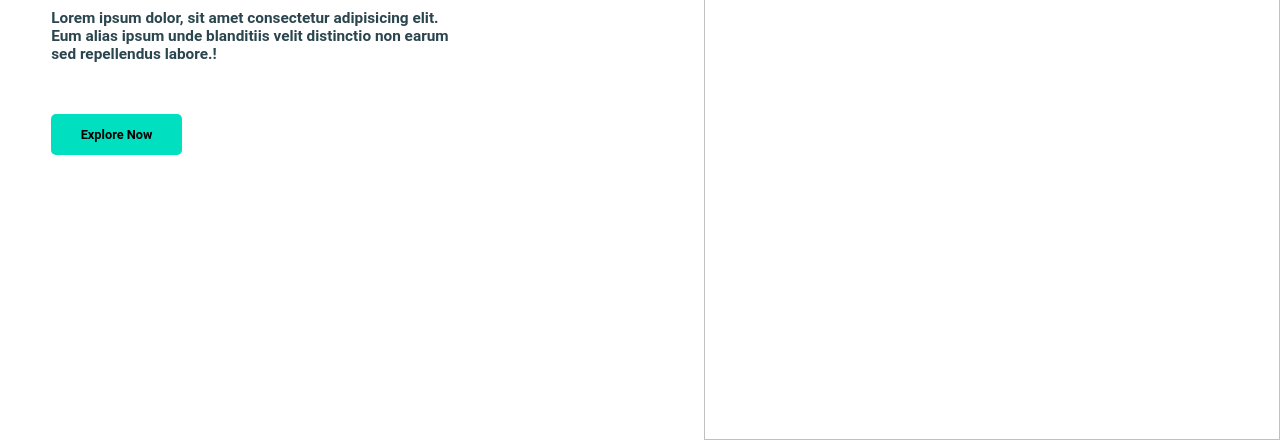
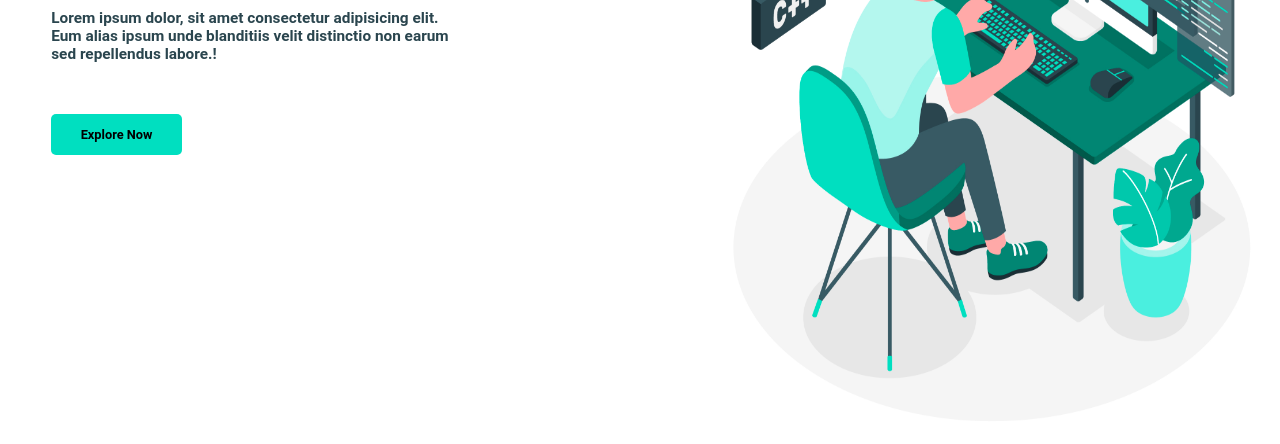
Before and after one commit to hafeeeii/mini-projects, a plain HTML site: page landingPage/index.html in a window 1280 px wide. Shown: the part 360-804 px from the top of the page. Drawn offline with nearby package versions, Linux system fonts and the light colour scheme; the site is published under a folder, as on GitHub Pages, so addresses that start at the root find nothing.

Commit message:
Update index.html

```diff
--- a/landingPage/index.html
+++ b/landingPage/index.html
@@ -29,7 +29,7 @@
                 <button>Explore Now</button>
             </div>
             <div class="right">
-                <img src="/7118756_3426526.jpg" alt="">
+                <img src="7118756_3426526.jpg" alt="">
             </div>
         </div>
     </main>
```
